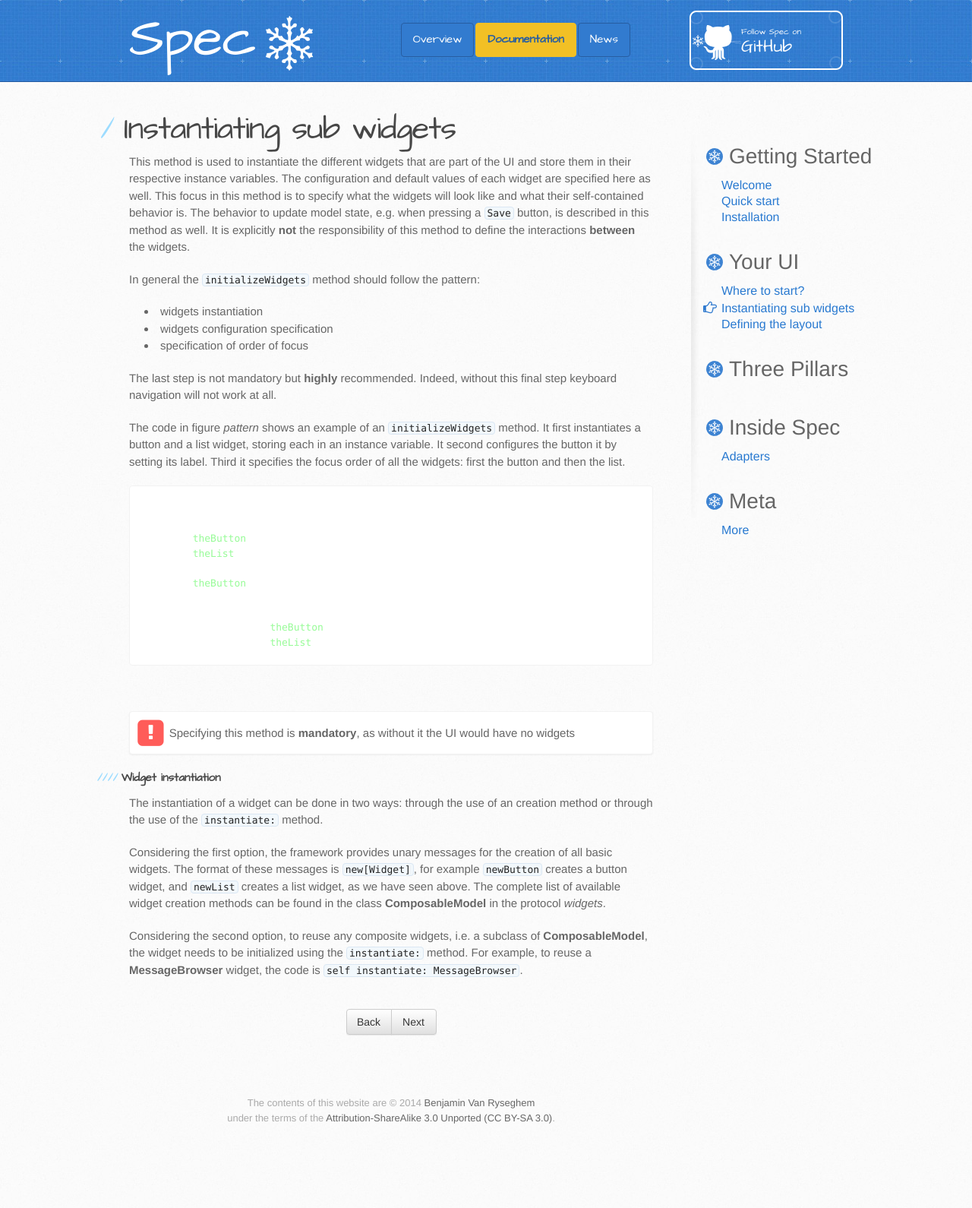
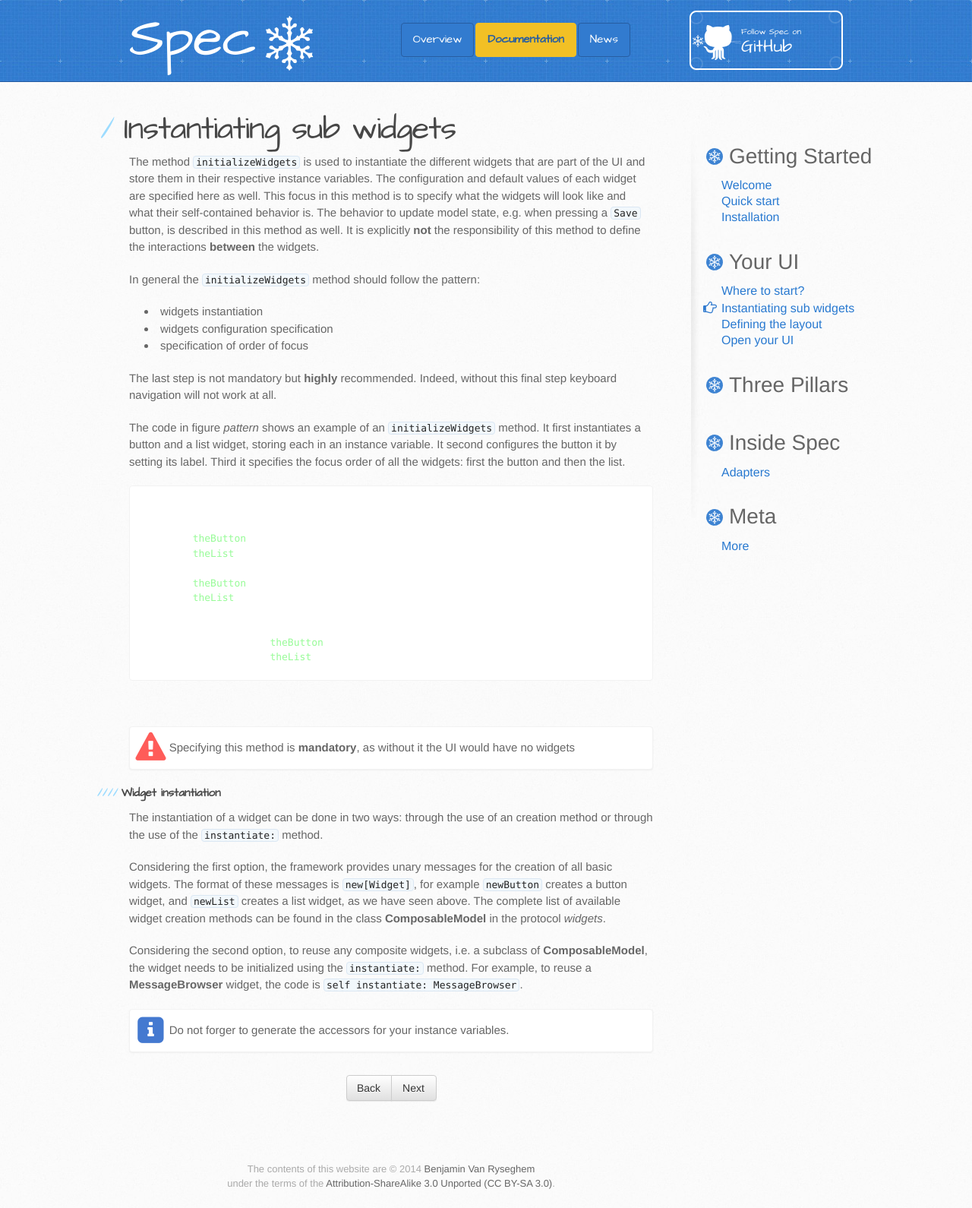
Before and after one commit to spec-framework/website, a Jekyll site: the page built from docs/initializing.md, in a window 1280 px wide. Shown: the whole page at 76% size. Built offline with Jekyll 4.4.1, drawn with Linux system fonts in a browser that asks for light colours; Markdown is read by kramdown in place of the engine named in the settings; before the commit the page ends 1504 px from its top, so only the background shows below that.

Commit message:
Starts to implement open page

```diff
--- a/_data/docs.yml
+++ b/_data/docs.yml
@@ -11,6 +11,7 @@
   - starting
   - initializing
   - layout
+  - open
 
 - title: Three Pillars
   docs:
--- a/_plugins/hint.rb
+++ b/_plugins/hint.rb
@@ -4,7 +4,7 @@ module Jekyll
   class HintBlock < Liquid::Block
 
     def render(context)
-      html = '<div class="hint">
+      html = '<div class="alert hint">
 	<span class="fa-stack fa-lg hint-icon">
 	  <i class="fa fa-square fa-stack-2x"></i>
 	  <i class="fa fa-info fa-stack-1x hint-overlay"></i>
@@ -20,10 +20,9 @@ module Jekyll
   class AlertBlock < Liquid::Block
 
     def render(context)
-      html = '<div class="alert">
+      html = '<div class="alert alertbox">
 	<span class="fa-stack fa-lg alert-icon">
-	  <i class="fa fa-square fa-stack-2x"></i>
-	  <i class="fa fa-exclamation fa-stack-1x alert-overlay"></i>
+	  <i class="fa fa-exclamation-triangle fa-2x"></i>
 	</span>
 	<span class="alert-text">'
       html += Kramdown::Document.new(super.strip, :input => 'markdown').to_html
@@ -36,7 +35,7 @@ module Jekyll
   class QuestionBlock < Liquid::Block
 
     def render(context)
-      html = '<div class="question">
+      html = '<div class="alert question">
 	<span class="fa-stack fa-lg question-icon">
 	  <i class="fa fa-circle fa-stack-2x"></i>
 	  <i class="fa fa-question fa-stack-1x question-overlay"></i>
@@ -50,6 +49,6 @@ module Jekyll
   end
 end
 
-Liquid::Template.register_tag('hint', Jekyll::HintBlock)
+Liquid::Template.register_tag('info', Jekyll::HintBlock)
 Liquid::Template.register_tag('alert', Jekyll::AlertBlock)
 Liquid::Template.register_tag('question', Jekyll::QuestionBlock)
--- a/docs/initializing.md
+++ b/docs/initializing.md
@@ -6,7 +6,7 @@ next_section: layout
 permalink: /docs/initializing/
 ---
 
-This method is used to instantiate the different widgets that are part of the UI and store them in their respective instance variables.
+The method `initializeWidgets` is used to instantiate the different widgets that are part of the UI and store them in their respective instance variables.
 The configuration and default values of each widget are specified here as well.
 This focus in this method is to specify what the widgets will look like and what their self-contained behavior is.
 The behavior to update model state, e.g. when pressing a `Save` button, is described in this method as well.
@@ -33,6 +33,7 @@ initializeWidgets
 	theList := self newList.
 
 	theButton label: 'I am a button'.
+	theList items: #(1 2 3 4 5 6 7 8 9 0).
 
 	self focusOrder
 		add: theButton;
@@ -53,3 +54,7 @@ The complete list of available widget creation methods can be found in the class
 
 Considering the second option, to reuse any composite widgets, i.e. a subclass of **ComposableModel**, the widget needs to be initialized using the `instantiate:` method.
 For example, to reuse a **MessageBrowser** widget, the code is `self instantiate: MessageBrowser`.
+
+{% info %}
+Do not forger to generate the accessors for your instance variables.
+{% endinfo %}
--- a/stylesheets/spec.css
+++ b/stylesheets/spec.css
@@ -415,7 +415,7 @@ strong {
 	vertical-align: middle;
 }
 
-.alert {
+.alertbox {
 	background: #fff;
 	text-shadow: none;
 	overflow: auto;
```
Also changed, not shown: docs/layout.md (+4 -4 lines), docs/open.md (added, +33 -0 lines).
